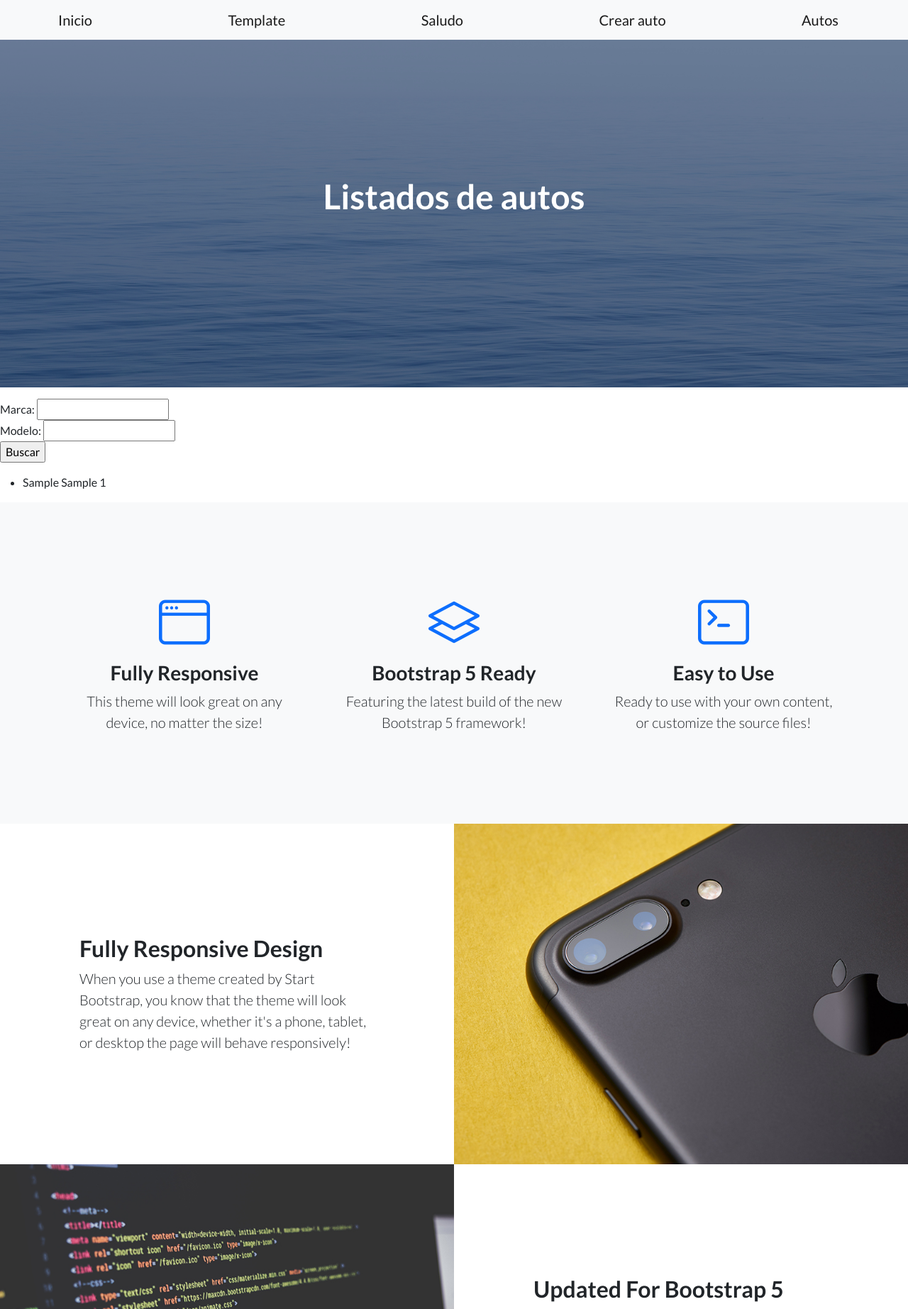
After one commit to jdgonzalez07/django_coder_prueba, a Django app: page /autos/ in a window 1280 px wide. The commit adds this page. Shown: the top 1845 px of the page at 71% size. Run offline with Django 5.2, Linux system fonts and the light colour scheme; tables that the repository leaves empty hold one stand-in row (values such as "Sample post"); some libraries are stand-ins or nearby versions.

Commit message:
Avance de forms

```diff
--- /dev/null
+++ b/inicio/forms.py
@@ -0,0 +1,9 @@
+from django import forms
+
+class FormularioCrearAuto(forms.Form):
+    marca= forms.CharField(max_length=20, widget=forms.TextInput(attrs={'placeholder':'fiat, ford'}))
+    modelo= forms.CharField(max_length=20, widget=forms.TextInput(attrs={'placeholder':'Cronos, Aveo'}))
+
+class FormularioBusqueda(forms.Form):
+    marca = forms.CharField(max_length=20, required=False)
+    modelo = forms.CharField(max_length=20, required=False)
--- /dev/null
+++ b/inicio/templates/inicio/creacion_finalizada.html
@@ -0,0 +1,5 @@
+{% extends "base.html" %}
+
+{% block title_text %}Auto creado{% endblock title_text %}
+
+{% block h1_text %}Se Creo el auto {{auto.marca}} {{auto.modelo}}{% endblock h1_text %}
--- /dev/null
+++ b/inicio/templates/inicio/listado_autos.html
@@ -0,0 +1,29 @@
+{% extends 'base.html' %}
+
+{% block title_text %}
+  Autos
+{% endblock %}
+
+{% block h1_text %}
+  Listados de autos
+{% endblock %}
+
+{% block main %}
+
+<p>
+    <form action={% url "inicio:listado_autos" %}>
+        {{formulario}}
+        <input type="submit" value="Buscar">
+    </form>
+</p>
+
+  {% if autos %}
+    <ul>
+      {% for auto in autos %}
+        <li>{{ auto }}</li>
+      {% endfor %}
+    </ul>
+  {% else %}
+    <p>No hay autos creados.</p>
+  {% endif %}
+{% endblock %}
--- a/inicio/urls.py
+++ b/inicio/urls.py
@@ -1,5 +1,5 @@
 from django.urls import path
-from inicio.views import saludo, saludo_template, saludo_con_cargador, saludo_con_render, condicion_y_bucle, inicio, crear_auto
+from inicio.views import saludo, saludo_template, saludo_con_cargador, saludo_con_render, condicion_y_bucle, inicio, crear_auto, listado_autos
 
 app_name = 'inicio'
 
@@ -11,5 +11,6 @@
     # path('saludo/<str:nombre>/<str:apellido>/', saludo_con_cargador),
     path('saludo/<str:nombre>/<str:apellido>/', saludo_con_render, name='saludo_template'),
     path('template-prueba/', condicion_y_bucle, name='template_prueba'),
-    path('auto/crear', crear_auto, name = 'crear_auto' )
+    path('autos/', listado_autos, name = 'listado_autos' ),
+    path('autos/crear', crear_auto, name = 'crear_auto' )
 ]
--- a/inicio/views.py
+++ b/inicio/views.py
@@ -6,7 +6,7 @@
 from django.http import HttpResponse
 from django.template import Template, Context, loader
 from inicio.models import Auto
-
+from inicio.forms import FormularioCrearAuto, FormularioBusqueda
 
 def inicio(request):
     # return HttpResponse("<h1>Estoy en el inicio</h1>")
@@ -99,10 +99,37 @@
     print("###################################")
     print(request.POST)
 
-    if request.GET == 'POST':
-        auto1 = Auto(marca=request.POST['marca'], modelo=request.POST['modelo'])
-        auto1.save()
+    # SIN FORMULARIOS DE DJANGO
+    # if request.method == 'POST':
+    #     auto1 = Auto(marca=request.POST['marca'], modelo=request.POST['modelo'])
+    #     auto1.save()
 
-        return render(request, 'inicio/creacion_finalizada.html',{'auto'})
+    #     return render(request, 'inicio/creacion_finalizada.html',{'auto':auto1})
 
-    return render(request, 'inicio/crear_auto.html',{})
+    # return render(request, 'inicio/crear_auto.html',{})
+
+
+    # CON FORMULARIO DE DJANGO
+    # FormularioCrearAuto
+
+    if request.method == "POST":
+        formulario = FormularioCrearAuto(request.POST)
+        if formulario.is_valid():
+            nueva_data = formulario.cleaned_data
+            auto1 = Auto(marca=nueva_data['marca'], modelo=nueva_data['modelo'])
+            auto1.save()
+            return render(request, 'inicio/creacion_finalizada.html',{'auto':auto1})
+    else:
+        formulario = FormularioCrearAuto()
+        return render(request, 'inicio/crear_auto.html', {'formulario':formulario})
+
+
+def listado_autos(request):
+    formulario = FormularioBusqueda(request.GET)
+    if formulario.is_valid():
+        marca_a_buscar = formulario.cleaned_data['marca']
+        modelo_a_buscar = formulario.cleaned_data['modelo']
+        autos = Auto.objects.filter(marca__icontains = marca_a_buscar, modelo__icontains = modelo_a_buscar)
+
+
+    return render(request, 'inicio/listado_autos.html', {'autos':autos, 'formulario':formulario})
--- a/templates/base.html
+++ b/templates/base.html
@@ -30,6 +30,7 @@
             <a class="navbar-brand" href={% url "inicio:template_prueba" %}>Template</a>
             <a class="navbar-brand" href={% url "inicio:saludo_template" 'Juan' 'Gonzalez' %}>Saludo</a>
             <a class="navbar-brand" href={% url "inicio:crear_auto" %}>Crear auto</a>
+            <a class="navbar-brand" href={% url "inicio:listado_autos" %}>Autos</a>
 
 
             <!-- <a class="btn btn-primary" href="#signup">Sign Up</a> -->
```
Also changed, not shown: inicio/templates/inicio/crear_auto.html (+7 -2 lines), inicio/models.py (line endings or trailing spaces).
